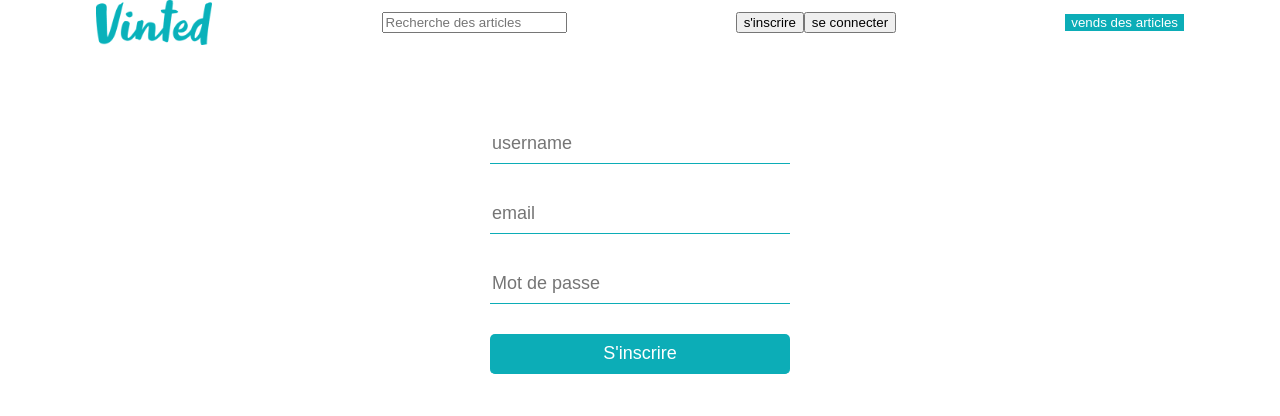
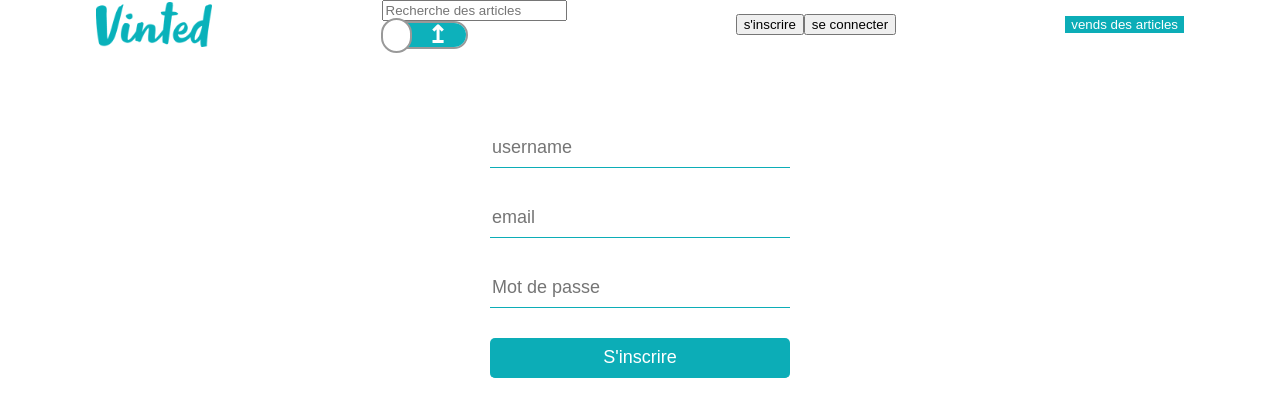
Before and after one commit to AMINEBOURZIQ/vinted-amine, a React (Create React App) app: page /signup in a window 1280 px wide. Shown: the top 416 px of the page. Built offline with nearby package versions, Linux system fonts and the light colour scheme.

Commit message:
avec tri et search

```diff
--- a/src/App.css
+++ b/src/App.css
@@ -72,6 +72,7 @@ a {
   border-radius: 5px;
 }
 /* Offers dans la Home */
+
 .offers {
   display: flex;
   padding: 5%;
@@ -95,14 +96,15 @@ a {
 .offermini {
   cursor: pointer;
   border: solid red 1px;
-  height: 350px;
-  width: 300px;
+
+  width: 22%;
   margin: 10px auto;
   display: flex;
   flex-direction: column;
   justify-content: center;
   align-items: center;
   text-align: center;
+  padding: 10px;
 }
 .offermini img {
   width: 80%;
@@ -195,3 +197,72 @@ a {
   color: #0cadb7;
   background-color: azure;
 }
+/* Toggle asc desc */
+.toggels {
+  display: inline;
+}
+
+.flipswitch {
+  position: relative;
+  width: 86px;
+}
+.flipswitch input[type="checkbox"] {
+  display: none;
+}
+.flipswitch-label {
+  display: block;
+  overflow: hidden;
+  cursor: pointer;
+  border: 2px solid #999999;
+  border-radius: 50px;
+}
+.flipswitch-inner {
+  width: 200%;
+  margin-left: -100%;
+  transition: margin 0.3s ease-in 0s;
+}
+.flipswitch-inner:before,
+.flipswitch-inner:after {
+  float: left;
+  width: 50%;
+  height: 24px;
+  padding: 0;
+  line-height: 24px;
+  font-size: 24px;
+  color: white;
+  font-family: Trebuchet, Arial, sans-serif;
+  font-weight: bold;
+  box-sizing: border-box;
+}
+.flipswitch-inner:after {
+  content: "↥";
+  padding-left: 26px;
+  background-color: #0db1bb;
+  color: #ffffff;
+  text-align: center;
+}
+.flipswitch-inner:before {
+  content: "↧";
+  padding-right: 26px;
+  background-color: #bb136c;
+  color: #000000;
+  text-align: center;
+}
+.flipswitch-switch {
+  width: 31px;
+  margin: -3.5px;
+  background: #ffffff;
+  border: 2px solid #999999;
+  border-radius: 50px;
+  position: absolute;
+  top: 0;
+  bottom: 0;
+  right: 59px;
+  transition: all 0.3s ease-in 0s;
+}
+.flipswitch-cb:checked + .flipswitch-label .flipswitch-inner {
+  margin-left: 0;
+}
+.flipswitch-cb:checked + .flipswitch-label .flipswitch-switch {
+  right: 0;
+}
--- a/src/App.js
+++ b/src/App.js
@@ -11,7 +11,7 @@ import { Redirect } from "react-router-dom"; //rappel
 import { useState } from "react";
 
 function App() {
-  const [filters, setFilters] = useState({});
+  const [filters, setFilters] = useState({ sort: "sort=price-asc&" });
   const [userToken, setUserToken] = useState(Cookies.get("userToken") || null);
   const setUser = (token) => {
     Cookies.set("userToken", token);
--- a/src/Components/Hero.js
+++ b/src/Components/Hero.js
@@ -31,19 +31,46 @@ const Hero = ({ setUser, userToken, filters, setFilters }) => {
     setIsOpen2(!isOpen2);
   }
   const handelSearch = (event) => {
-    filters.title = event.target.value;
-    console.log(filters);
+    const newFilters = { ...filters };
+    newFilters.title = `title=${event.target.value}`;
+    setFilters(newFilters);
+  };
+  const handelOrder = (event) => {
+    const newFilters = { ...filters };
+    if (newFilters.sort === "sort=price-asc") {
+      newFilters.sort = "sort=price-desc";
+    } else {
+      newFilters.sort = "sort=price-asc";
+    }
+    setFilters(newFilters);
   };
 
   return (
     <div className="container">
       <div className="hero">
         <img src={logo} alt="" onClick={() => history1.push("/")} />
-        <input
-          type="text"
-          placeholder="Recherche des articles"
-          onChange={handelSearch}
-        />
+        <div className="filters">
+          <input
+            type="text"
+            placeholder="Recherche des articles"
+            onChange={handelSearch}
+          />
+          <div className="toggels" onChange={handelOrder}>
+            <div className="flipswitch">
+              <input
+                type="checkbox"
+                name="flipswitch"
+                className="flipswitch-cb"
+                id="fs"
+              />
+              <label className="flipswitch-label" for="fs">
+                <div className="flipswitch-inner"></div>
+                <div className="flipswitch-switch"></div>
+              </label>
+            </div>
+          </div>
+        </div>
+
         {userToken ? (
           <button onClick={disconnect}>
             Se déconnecter <Link to="/"></Link>
--- a/src/Components/OfferMini.js
+++ b/src/Components/OfferMini.js
@@ -5,6 +5,7 @@ const OfferMini = ({ offer }) => {
     <Link to={`/offer/${offer._id}`} className="offermini">
       <div>
         <h2>{offer.owner.account.username}</h2>
+        <h3>{offer.product_price}</h3>
         <img src={offer.product_image.secure_url} alt="" />
       </div>
     </Link>
--- a/src/Containers/Home.js
+++ b/src/Containers/Home.js
@@ -25,8 +25,10 @@ const Home = ({ filters }) => {
   // function to get all posts from database
   const getAllPosts = async () => {
     try {
+      console.log("ici home");
+      console.log(filters.sort);
       const res1 = await axios.get(
-        `https://lereacteur-vinted-api.herokuapp.com/offers`
+        `https://lereacteur-vinted-api.herokuapp.com/offers?${filters.sort}&${filters.title}`
       );
       const numberOfPages = Math.ceil(res1.data.count / postsPerPage);
       setPageCount(numberOfPages);
@@ -61,7 +63,7 @@ const Home = ({ filters }) => {
       setIsLoading(false);
     }
     fetchData();
-  }, [offset]);
+  }, [offset, filters]);
 
   return (
     <div>
```
